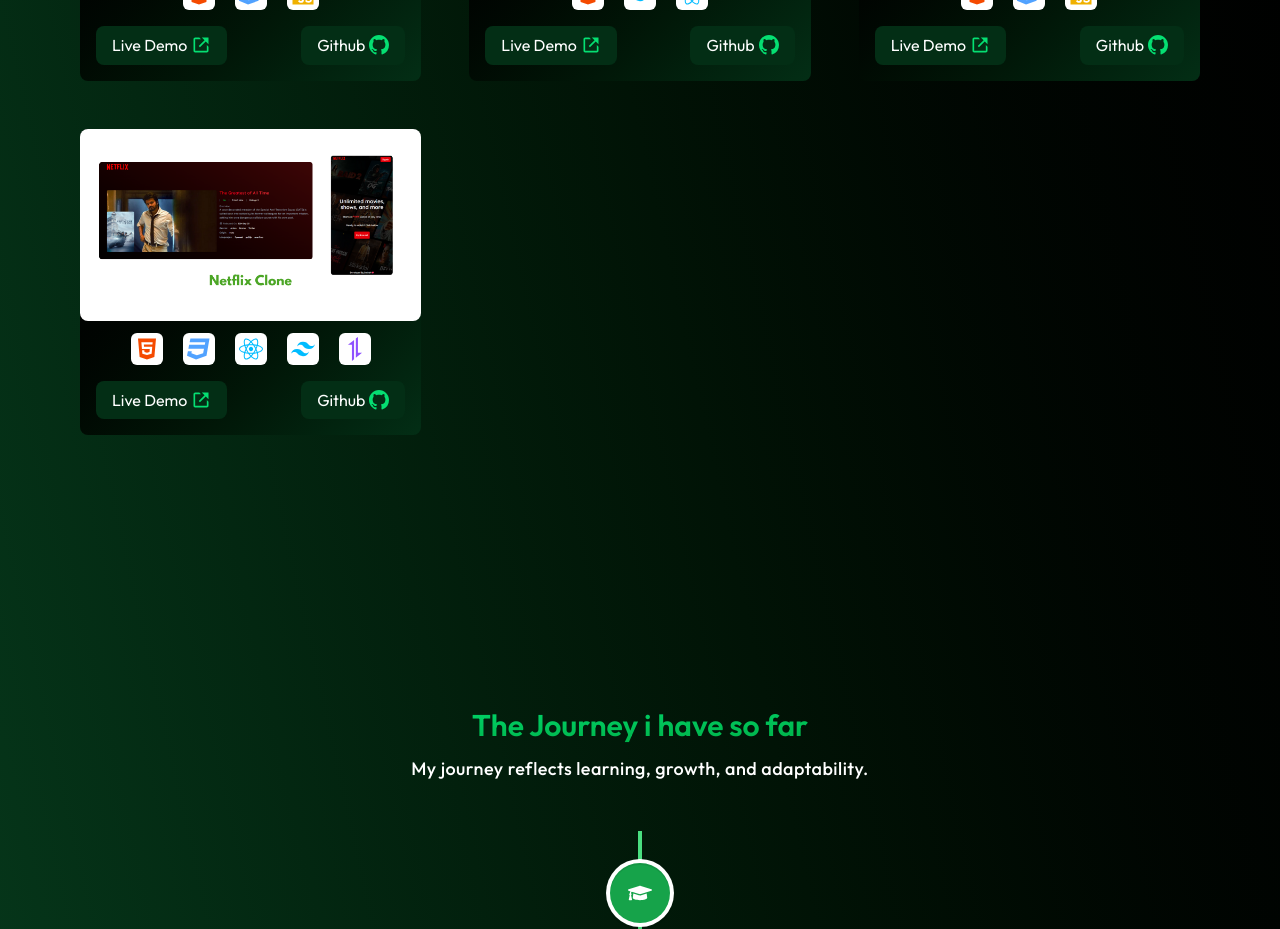
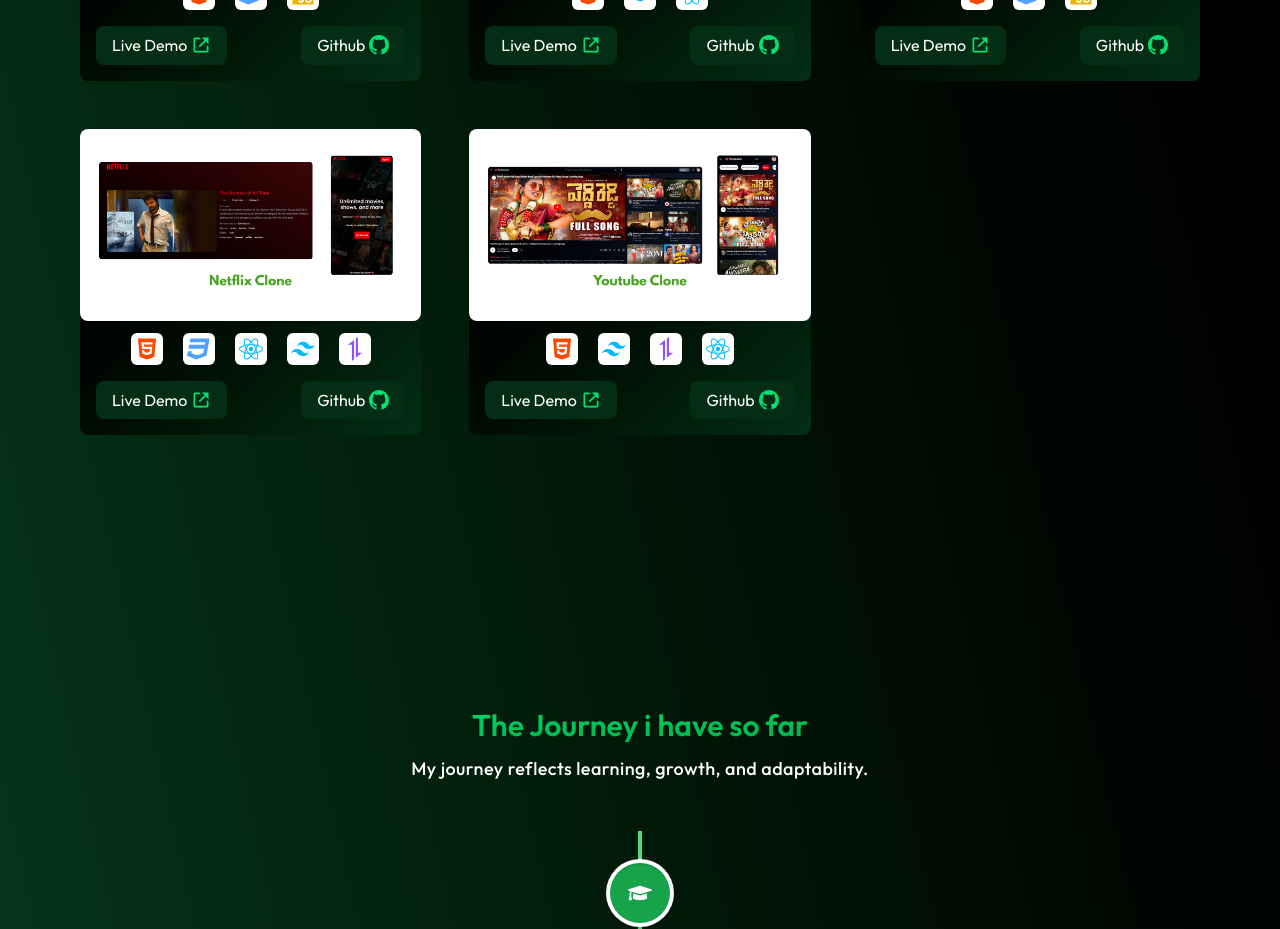
Before and after one commit to imsathishjk/my-portfolio, a React (Vite) app in the folder client/: page / in a window 1280 px wide. Shown: the part 1800-2729 px from the top of the page. Built offline with nearby package versions, Linux system fonts and the light colour scheme.

Commit message:
youtube clone added

```diff
--- a/client/src/assets/data.js
+++ b/client/src/assets/data.js
@@ -9,6 +9,7 @@
 import actodo from './images/act-todo.png';
 import nostra from './images/nostra.png';
 import netflix from './images/netflix-clone.png';
+import youtube from './images/youtube-clone.png';
 
 
 const data = [
@@ -100,6 +101,14 @@
         liveLink: 'https://netflix-clone-kappa-seven-75.vercel.app/',
         githubLink: 'https://github.com/imsathishjk/netflix-clone'
 
+    },
+    {
+        id: 13,
+        title: 'Youtube Clone',
+        skills: ['HTML', 'Tailwind', 'API', 'Reactjs'],
+        image: youtube,
+        liveLink: 'https://youtube-clone-amber-omega.vercel.app',
+        githubLink: 'https://github.com/imsathishjk/youtube-clone'
     }
 ]
 
```
Also changed, not shown: client/src/assets/images/youtube-clone.png (added).
